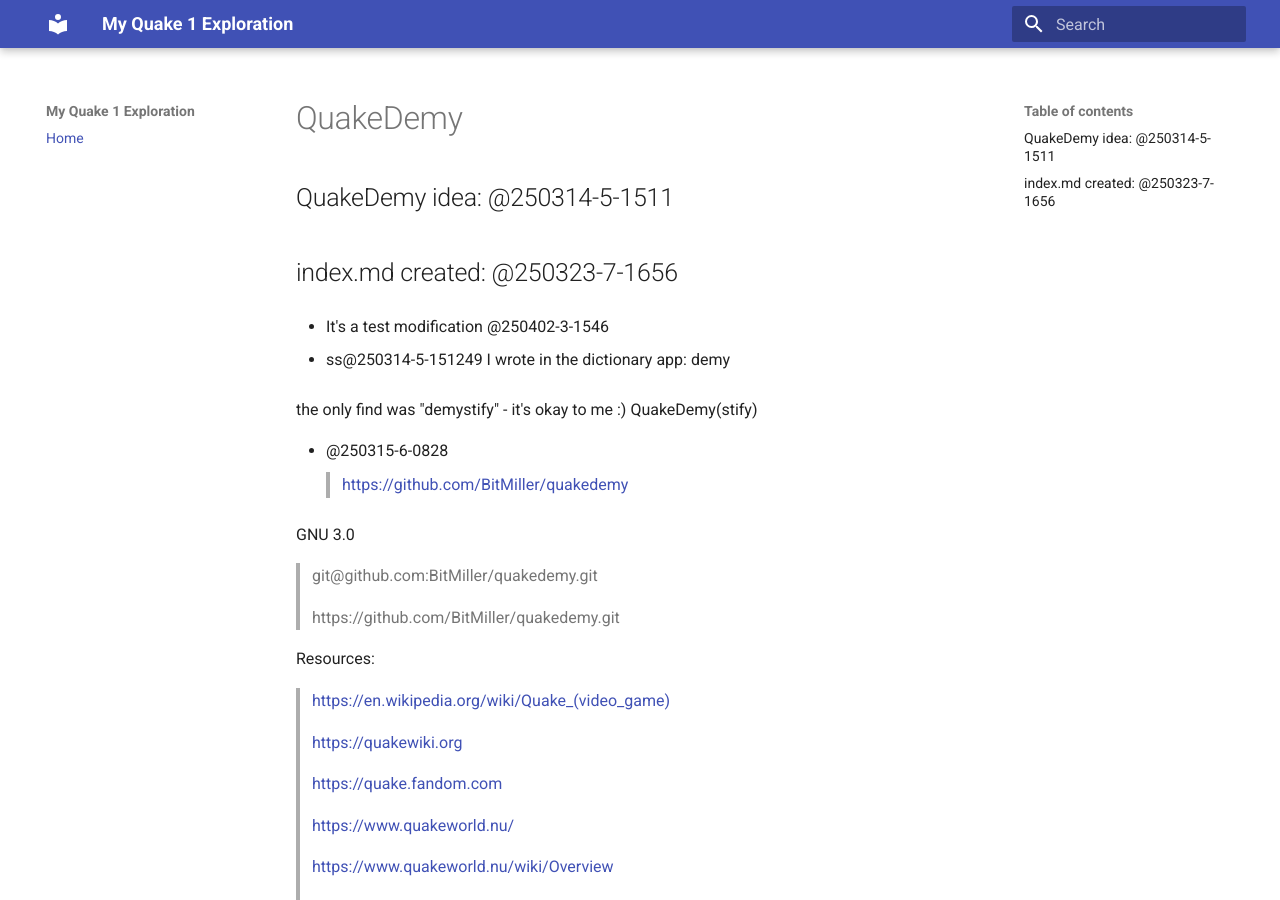
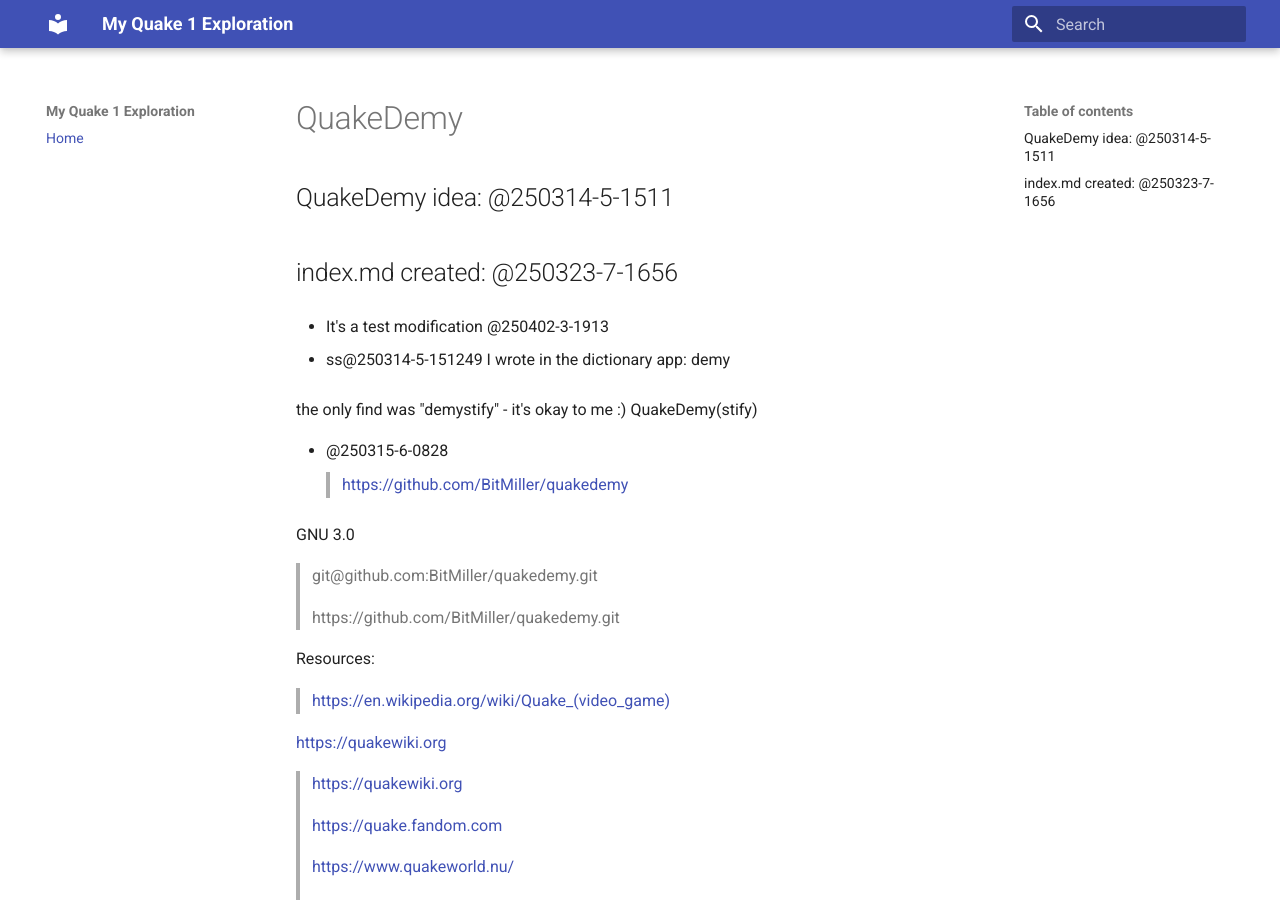
Before and after one commit to BitMiller/quakedemy, an MkDocs documentation site: the page built from docs/index.md, in a window 1280 px wide and 900 px high. Built offline with MkDocs 1.6.1 and Material for MkDocs 9.7.7, drawn with Linux system fonts in a browser that asks for light colours.

Commit message:
at250402-3-191437

```diff
--- a/docs/index.md
+++ b/docs/index.md
@@ -4,7 +4,7 @@
 
 ## index.md created: @250323-7-1656
 
-- It's a test modification @250402-3-1546
+- It's a test modification @250402-3-1913
 
 - ss@250314-5-151249
 I wrote in the dictionary app: demy
@@ -25,6 +25,8 @@
 Resources:
 
 > [https://en.wikipedia.org/wiki/Quake_(video_game)](https://en.wikipedia.org/wiki/Quake_(video_game))
+
+<a href="https://quakewiki.org" target="_blank">https://quakewiki.org</a>
 
 > [https://quakewiki.org](https://quakewiki.org)
 
```
